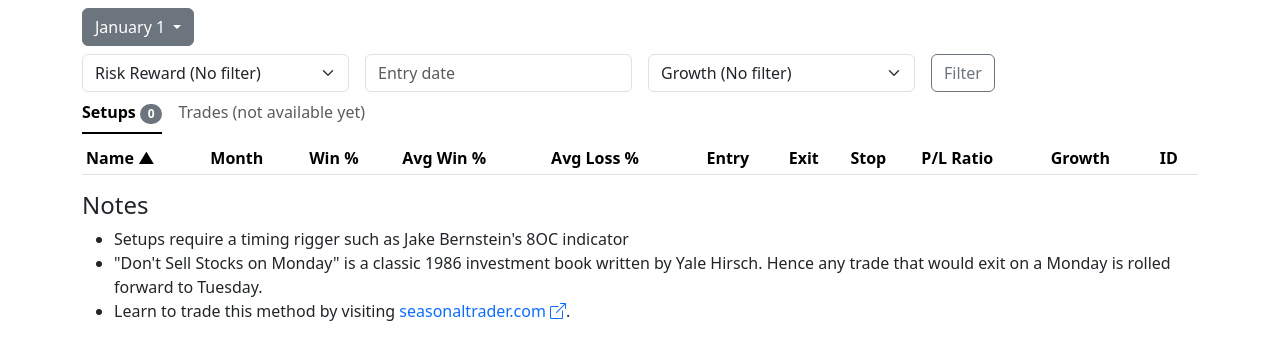
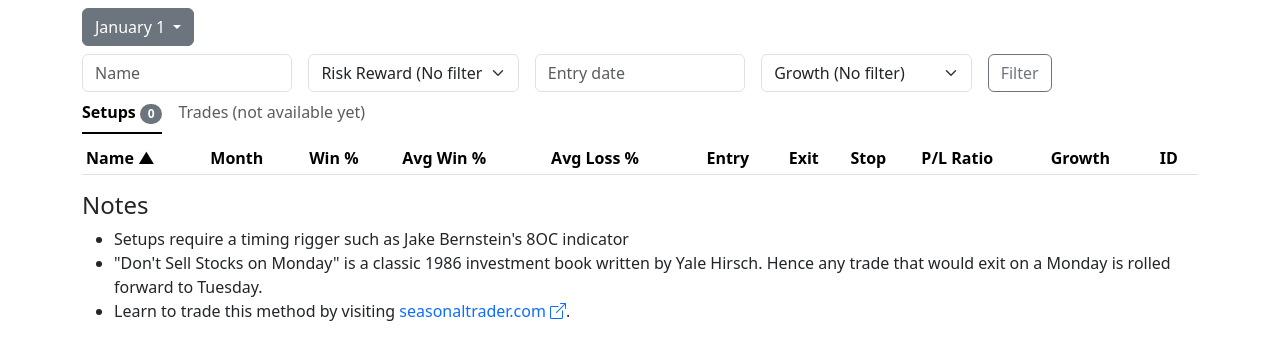
Before and after one commit to skyrichardson/flaskSeasonalTraderSetups, a Flask app: page /futures/1/1/setups in a window 1280 px wide. Shown: the part 56-420 px from the top of the page. Run offline with Flask 3, Linux system fonts and the light colour scheme; lists and menus that the app fills with data are empty; some libraries are stand-ins or nearby versions.

Commit message:
Add commodity name filter

```diff
--- a/app.py
+++ b/app.py
@@ -55,7 +55,7 @@ def setups_view(year, month):
             if growth:
                 data = [row for row in data if row[16] == growth]
             if symbol:
-                data = [row for row in data if row[1] == symbol]
+                data = [row for row in data if symbol in row[1]]
             reverse = direction == 'desc'
             sorted_data = sorted(data, key=lambda row: row[sort], reverse=reverse)
     except FileNotFoundError:
@@ -155,6 +155,8 @@ def futures_setups_view(year, month):
     rr = request.args.get('rr', '0.1')
     entry_date = request.args.get('entry_date', '')
     growth = request.args.get('growth', '')
+    commodity_name = request.args.get('commodity_name', '')
+    print(commodity_name)
     sort = request.args.get('sort', 0, type=int)
     direction = request.args.get('dir', 'asc')
     column_header = [['Name', 0], ['Month', 1], ['Win %', 7], ['Avg Win %', 10], ['Avg Loss %', 11],
@@ -171,6 +173,8 @@ def futures_setups_view(year, month):
                 data = [row for row in data if row[3] == entry_date]
             if growth:
                 data = [row for row in data if row[15] == growth]
+            if commodity_name:
+                data = [row for row in data if commodity_name in row[0]]
             reverse = direction == 'desc'
             sorted_data = sorted(data, key=lambda row: row[sort], reverse=reverse)
     except FileNotFoundError:
@@ -193,7 +197,7 @@ def futures_setups_view(year, month):
 
     return render_template('setups_futures.html', data=sorted_data,
                            period=period, header=column_header, trades=trade_history_min,
-                           rr=rr, entry_date=entry_date, growth=growth, total_setups=total_setups,
+                           rr=rr, entry_date=entry_date, growth=growth, commodity_name=commodity_name, total_setups=total_setups,
                            year=year, month=month, period_list=period_list, month_name=month_name,
                            now=datetime.now(), sort=sort, dir=direction, sort_direction_symbol=sort_direction_symbol)
 
--- a/templates/table_layout.html
+++ b/templates/table_layout.html
@@ -35,7 +35,7 @@
             {% if request.path.split('/')[1] == 'stocks' %}
                 <div class="col-sm">
                     <input type="text" name="symbol" value="{{ symbol }}" class="form-control"
-                           placeholder="Symbol" aria-label="Symbol">
+                           placeholder="Symbol" aria-label="Symbol" autocomplete="off">
                 </div>
                 <div class="col-sm">
                     <select class="form-select" name="trades" aria-label="Trades">
@@ -52,6 +52,11 @@
                             25 trades or more
                         </option>
                     </select>
+                </div>
+            {% elif request.path.split('/')[1] == 'futures' %}
+                <div class="col-sm">
+                    <input type="text" name="commodity_name" value="{{ commodity_name }}" class="form-control"
+                           placeholder="Name" aria-label="Commodity Name" autocomplete="off">
                 </div>
             {% endif %}
             <div class="col-sm">
@@ -72,7 +77,7 @@
             </div>
             <div class="col-sm">
                 <input type="text" name="entry_date" value="{{ entry_date }}" class="form-control"
-                       placeholder="Entry date" aria-label="Entry Date">
+                       placeholder="Entry date" aria-label="Entry Date" autocomplete="off">
             </div>
             <div class="col-sm">
                 <select class="form-select" name="growth" aria-label="Growth">
```
